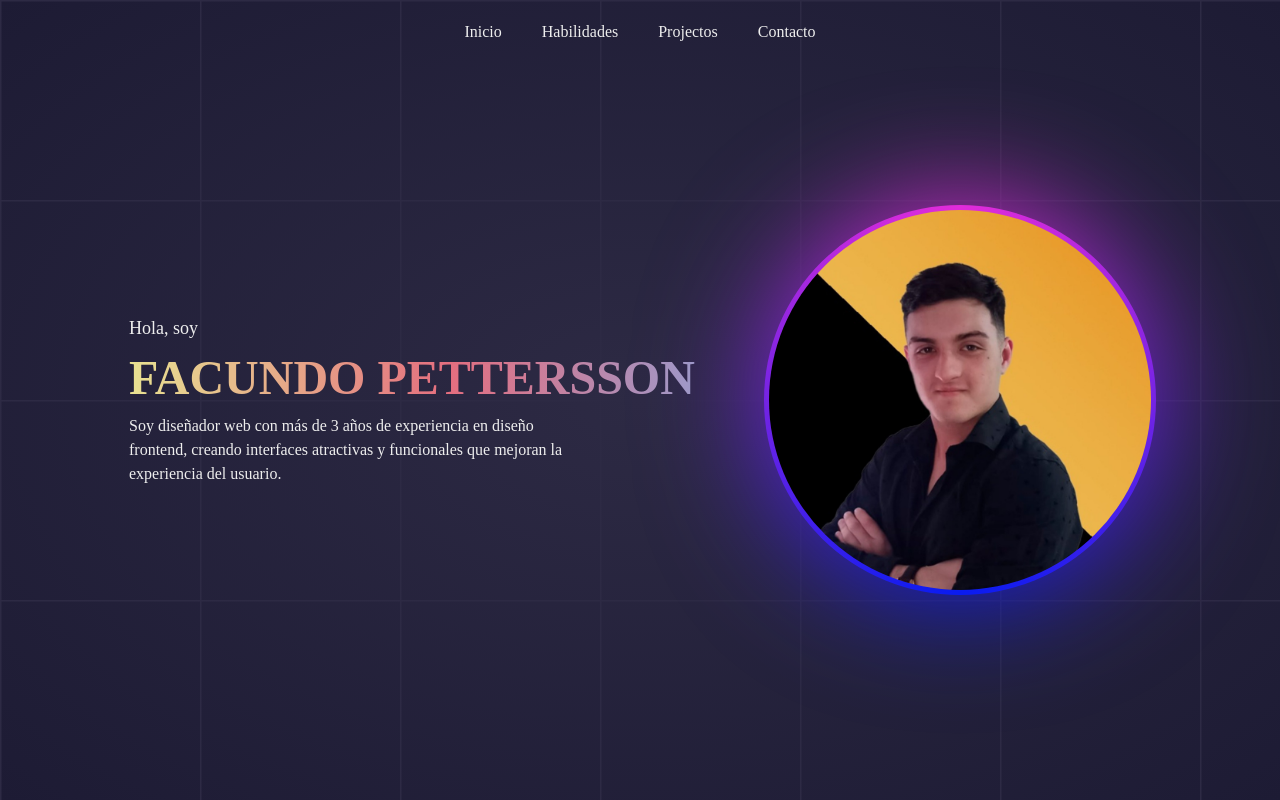
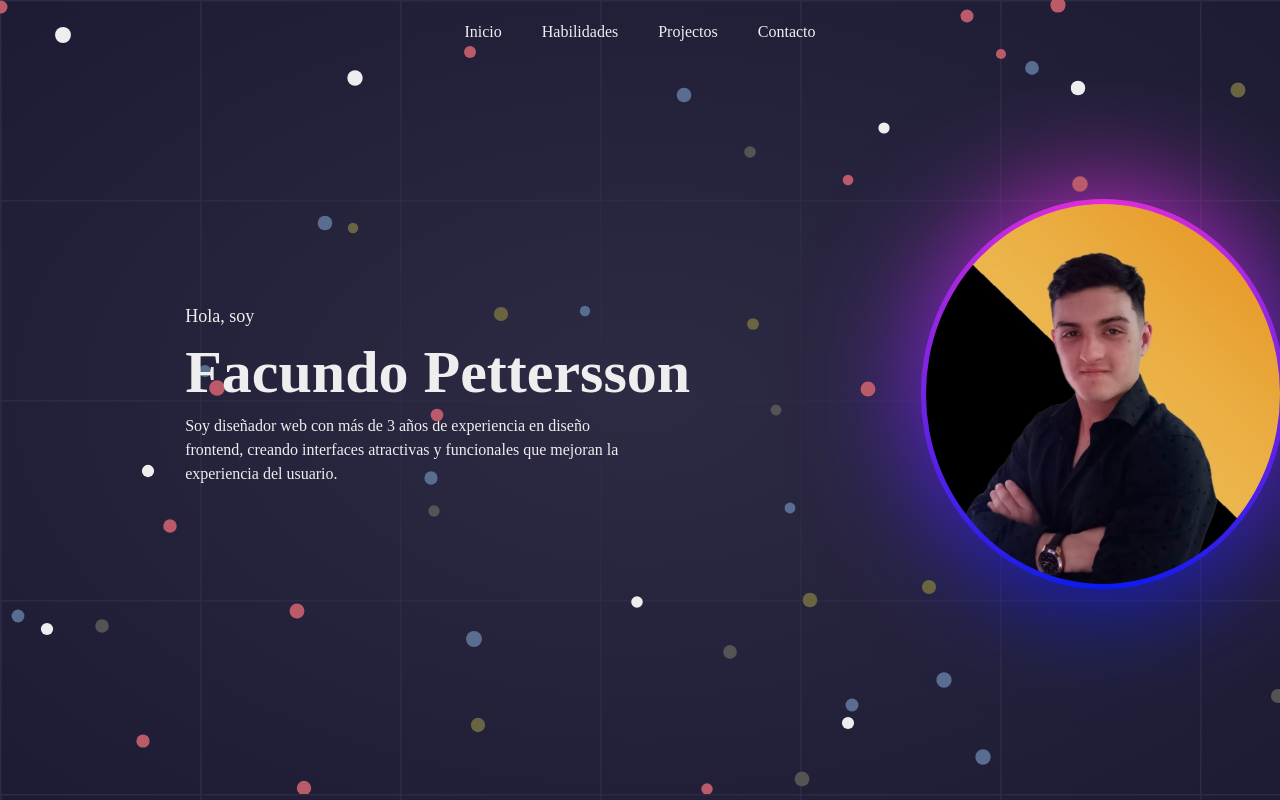
Before and after one commit to Facu-Dev04/Portfolio, a Next.js app: page / in a window 1280 px wide. Built offline with nearby package versions, Linux system fonts and the light colour scheme.

Commit message:
Feat: Effect Background

```diff
--- a/src/app/page.tsx
+++ b/src/app/page.tsx
@@ -4,7 +4,6 @@ import '../style/banner.css'
 
 
 export default function Home() {
-
 
 
   return (
--- a/src/components/Hero/Hero.tsx
+++ b/src/components/Hero/Hero.tsx
@@ -1,21 +1,104 @@
-import '../../style/style.css'
+'use client'
+import React, { useEffect, useRef } from 'react';
+import '../../style/style.css';
 
 export function Hero() {
+    const bannerRef = useRef<HTMLDivElement | null>(null);
+    const canvasRef = useRef<HTMLCanvasElement | null>(null);
+
+    useEffect(() => {
+        const banner = bannerRef.current;
+        const canvas = canvasRef.current;
+        if (!banner || !canvas) return;
+
+        const ctx = canvas.getContext('2d');
+        if (!ctx) return;
+
+        canvas.width = banner.offsetWidth;
+        canvas.height = banner.offsetHeight;
+
+        const arrayColors = ['#eee', '#545454', '#596d91', '#bb5a68', '#696541'];
+        let dots = Array.from({ length: 50 }, () => ({
+            x: Math.floor(Math.random() * canvas.width),
+            y: Math.floor(Math.random() * canvas.height),
+            size: Math.random() * 3 + 5,
+            color: arrayColors[Math.floor(Math.random() * arrayColors.length)]
+        }));
+
+        const drawDots = () => {
+            ctx.clearRect(0, 0, canvas.width, canvas.height);
+            dots.forEach(dot => {
+                ctx.fillStyle = dot.color;
+                ctx.beginPath();
+                ctx.arc(dot.x, dot.y, dot.size, 0, Math.PI * 2);
+                ctx.fill();
+            });
+        };
+
+        const handleMouseMove = (event: MouseEvent) => {
+            drawDots();
+            const mouse = {
+                x: event.pageX - banner.getBoundingClientRect().left,
+                y: event.pageY - banner.getBoundingClientRect().top
+            };
+            dots.forEach(dot => {
+                const distance = Math.sqrt((mouse.x - dot.x) ** 2 + (mouse.y - dot.y) ** 2);
+                if (distance < 300) {
+                    ctx.strokeStyle = dot.color;
+                    ctx.lineWidth = 1;
+                    ctx.beginPath();
+                    ctx.moveTo(dot.x, dot.y);
+                    ctx.lineTo(mouse.x, mouse.y);
+                    ctx.stroke();
+                }
+            });
+        };
+
+        const handleMouseOut = () => drawDots();
+
+        const handleResize = () => {
+            canvas.width = banner.offsetWidth;
+            canvas.height = banner.offsetHeight;
+            dots = Array.from({ length: 50 }, () => ({
+                x: Math.floor(Math.random() * canvas.width),
+                y: Math.floor(Math.random() * canvas.height),
+                size: Math.random() * 3 + 5,
+                color: arrayColors[Math.floor(Math.random() * arrayColors.length)]
+            }));
+            drawDots();
+        };
+
+        banner.addEventListener('mousemove', handleMouseMove);
+        banner.addEventListener('mouseout', handleMouseOut);
+        window.addEventListener('resize', handleResize);
+
+        drawDots(); // Inicializar los puntos en el canvas
+
+        return () => {
+            banner.removeEventListener('mousemove', handleMouseMove);
+            banner.removeEventListener('mouseout', handleMouseOut);
+            window.removeEventListener('resize', handleResize);
+        };
+    }, []);
+
     return (
-        <section className="flex flex-row justify-between items-center h-screen w-full a">
-            <div className='flex flex-row items-center justify-center '>
-                <article className="flex flex-col  w-[50%]">
-                    <h3 className="pb-3 text-lg">Hola, soy</h3>
-                    <h1 className="text-5xl font-bold font-inter">Facundo Pettersson</h1>
-                    <h2 className="w-[70%] pt-3">
-                        Soy diseñador web con más de 3 años de experiencia en diseño frontend, creando interfaces atractivas
-                        y funcionales que mejoran la experiencia del usuario.
-                    </h2>
-                </article>
-                <article className="box ">
+        <section ref={bannerRef} className="banner flex flex-row w-full">
+            <canvas ref={canvasRef} id="dotsCanvas" className="absolute top-0 left-0 w-full h-screen" />
+            <div className='flex flex-row justify-center'>
+                <div className='flex flex-row items-center text-start justify-center'>
+                    <article className="flex flex-col w-[60%]">
+                        <h3 className="pb-3 text-lg ">Hola, soy</h3>
+                        <h1 className="text-6xl font-bold font-inter">Facundo Pettersson</h1>
+                        <h2 className="w-[80%] pt-3">
+                            Soy diseñador web con más de 3 años de experiencia en diseño frontend, creando interfaces atractivas
+                            y funcionales que mejoran la experiencia del usuario.
+                        </h2>
+                    </article>
+                </div>
+                <div className='box'>
 
-                </article>
+                </div>
             </div>
         </section>
-    )
+    );
 }
--- a/src/components/layout/Header.tsx
+++ b/src/components/layout/Header.tsx
@@ -3,7 +3,7 @@
 
 export function Header() {
     return (
-        <header className="fixed flex flex-row justify-center items-center w-full p-5 ">
+        <header className="relative flex flex-row justify-center items-center w-full p-5 z-50">
             <nav className=" flex flex-row gap-x-10  ">
                 <a href="" className="bg-transparent hover:text-emerald-400 transition duration-500">Inicio</a>
                 <a href="" className="bg-transparent hover:text-emerald-400 transition duration-500">Habilidades</a>
--- a/src/style/banner.css
+++ b/src/style/banner.css
@@ -1,37 +1,33 @@
-body{
+body {
   color: #eee;
+
   font-family: Poppins;
   margin: 0;
-    background-image:
-    repeating-linear-gradient(
-        to right, #2d2a44 0 1px, transparent 2px 200px
+  background-image: repeating-linear-gradient(
+      to right,
+      #2d2a44 0 1px,
+      transparent 2px 200px
     ),
-    repeating-linear-gradient(
-        to bottom, #2d2a44 0 1px, transparent 2px 200px
-    ),
-    radial-gradient(
-        at 50% 50%, #2d2a44, #1d1b34
-    );
+    repeating-linear-gradient(to bottom, #2d2a44 0 1px, transparent 2px 200px),
+    radial-gradient(at 50% 50%, #2d2a44, #1d1b34);
 }
-::-webkit-scrollbar{
+::-webkit-scrollbar {
   width: 0;
 }
 
-
-header{
-
+header {
   margin: auto;
 
   display: flex;
   justify-content: space-between;
   align-items: center;
 }
-header nav ul{
+header nav ul {
   display: flex;
   gap: 30px;
 }
 
-main .banner{
+main .banner {
   height: 100vh;
   display: flex;
   flex-direction: column;
@@ -41,47 +37,33 @@ main .banner{
   text-align: center;
   margin-top: -70px;
 }
-h1, h2, h3, h4, h5, h6{
-    font-weight: 500;
-}
-.banner button{
+
+.banner button {
   all: unset;
   border: 1px solid #afaeae55;
   padding: 10px 20px;
   border-radius: 20px;
-    background-image: linear-gradient(
-        to bottom, #eee1, transparent, #eee1
-    );
+  background-image: linear-gradient(to bottom, #eee1, transparent, #eee1);
   cursor: pointer;
   transition: 0.5s;
 }
-.banner button:hover{
+.banner button:hover {
   background-color: #c691e6;
   color: #040018;
   box-shadow: 0 0 50px #c691e6;
+}
+h1 {
+  z-index: 100;
+}
 
-}
-h1{
-    --to: left;
-    font-size: 4em;
-    font-weight: bold;
-    background-image: linear-gradient(
-        to var(--to), #89a5df, #e46e7f, #e8e191
-    );
-    -webkit-background-clip: text;
-    -webkit-text-fill-color: transparent;
-    text-transform: uppercase;
-    line-height: 1em;
-
-}
-h1.right{
+h1.right {
   --to: right;
 }
 
-.banner{
+.banner {
   position: relative;
 }
-.banner #dotsCanvas{
+.banner #dotsCanvas {
   position: absolute;
   width: 100%;
   height: 100%;
--- a/src/style/style.css
+++ b/src/style/style.css
@@ -1,8 +1,3 @@
-body {
-  background-color: black;
-  color: white;
-}
-
 .box {
   width: 382px;
   height: 380px;
```
Lines whose indentation alone changed are shown as unchanged.
